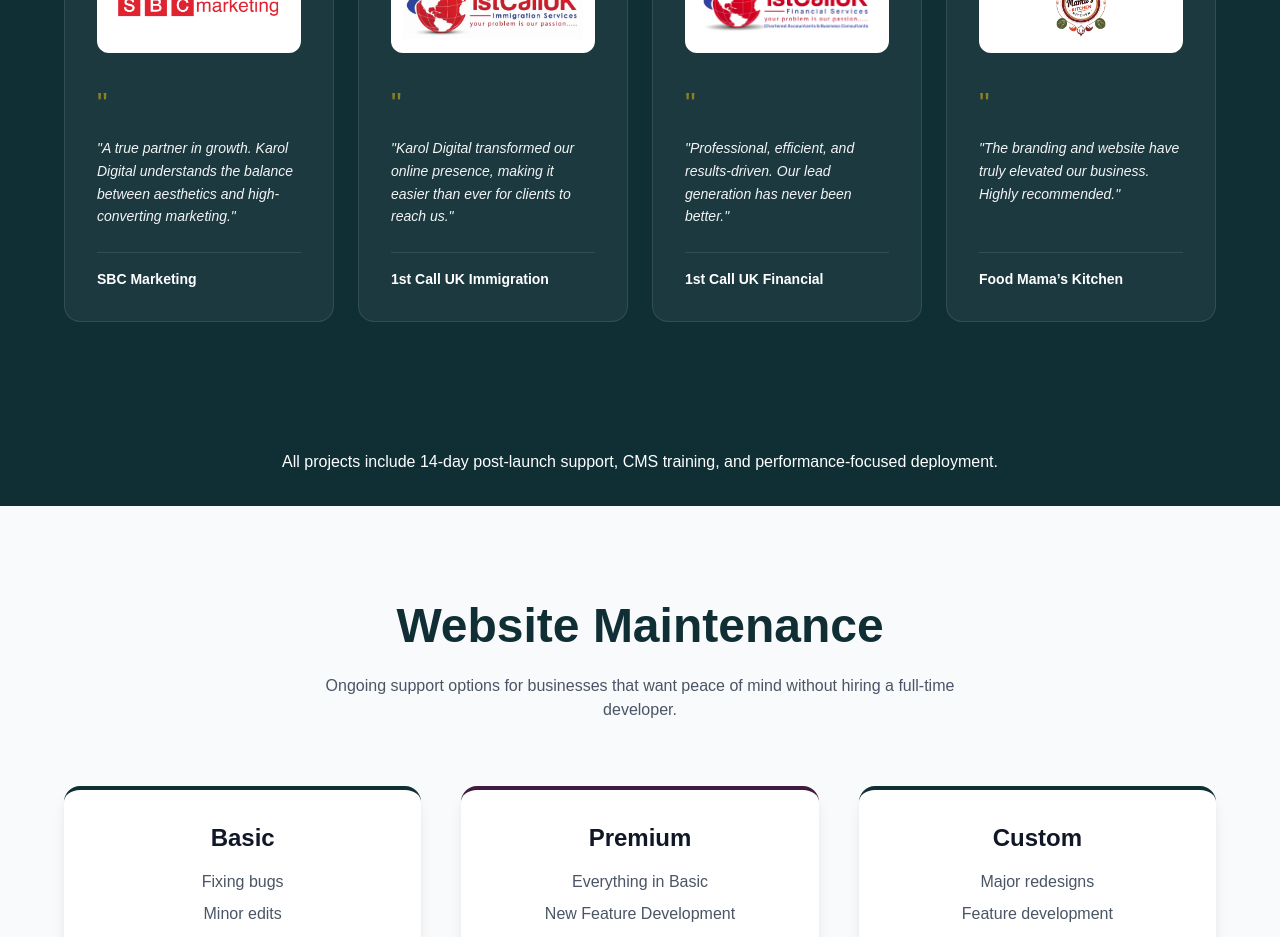
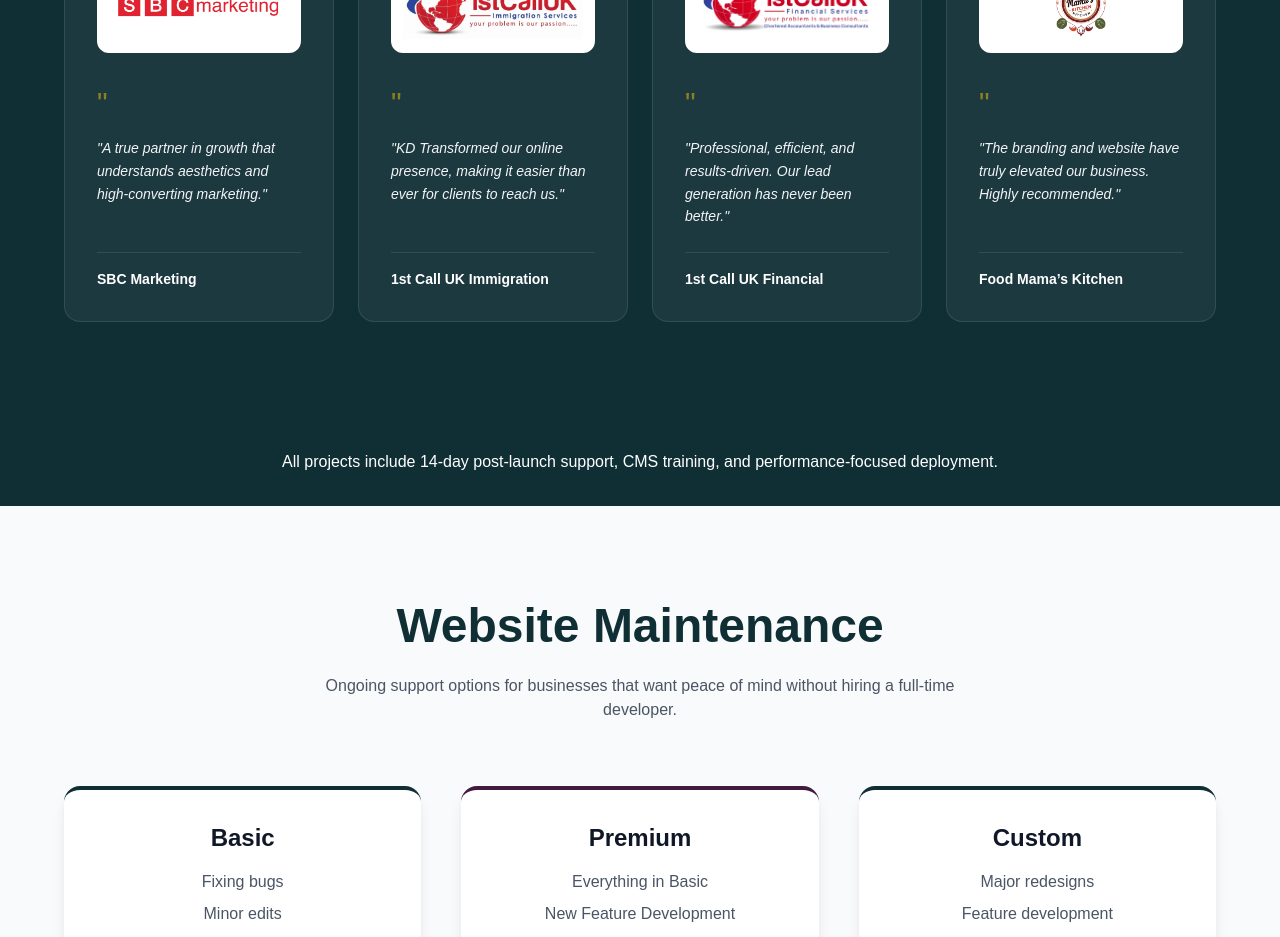
Before and after one commit to Getu4ever/karoldigital-site, a Next.js app: page /pricing in a window 1280 px wide. Shown: the part 4580-5517 px from the top of the page. Built offline with nearby package versions, Linux system fonts and the light colour scheme.

Commit message:
links updated on pricing page

```diff
--- a/app/pricing/page.tsx
+++ b/app/pricing/page.tsx
@@ -358,14 +358,14 @@ export default function PricingPage() {
                   link: "[sbc-marketing.co.uk](https://sbc-marketing.co.uk/)",
                   logo: "/logos/sbc.webp",
                   quote:
-                    "A true partner in growth. Karol Digital understands the balance between aesthetics and high-converting marketing.",
+                    "A true partner in growth that understands aesthetics and high-converting marketing.",
                 },
                 {
                   name: "1st Call UK Immigration",
                   link: "[1stcalluk.com](https://www.1stcalluk.com/)",
                   logo: "/logos/1st-calluk-immigration.webp",
                   quote:
-                    "Karol Digital transformed our online presence, making it easier than ever for clients to reach us.",
+                    "KD Transformed our online presence, making it easier than ever for clients to reach us.",
                 },
                 {
                   name: "1st Call UK Financial",
```
